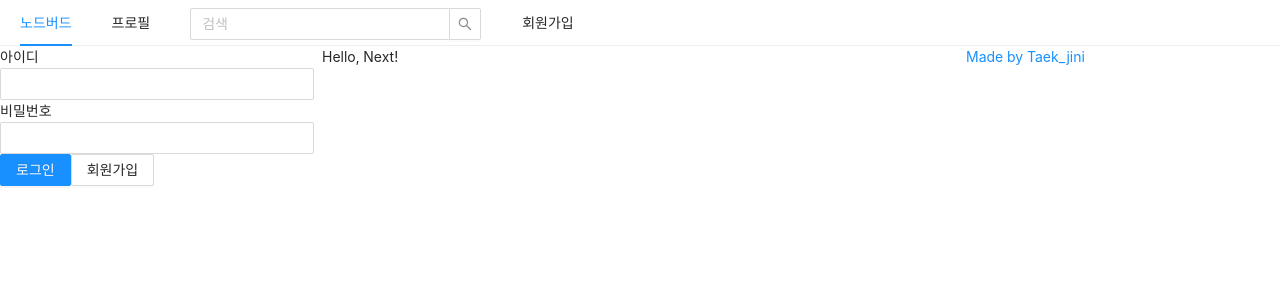
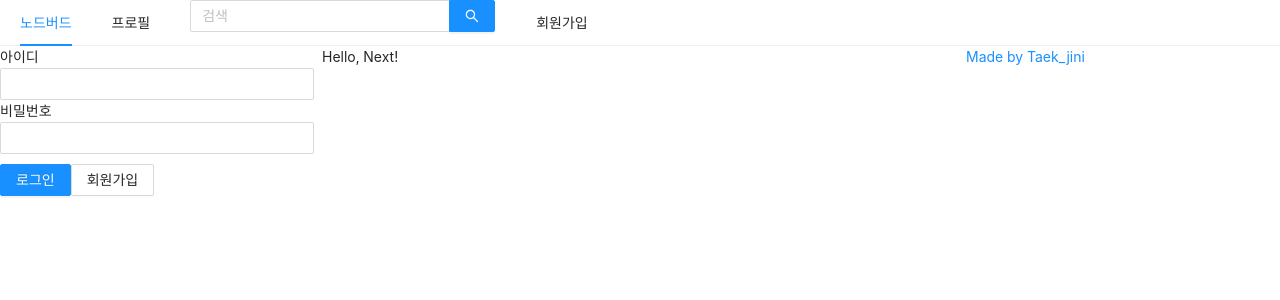
Before and after one commit to TaekJinJang/React-SNS, a Next.js app in the folder front/: page / in a window 1280 px wide. Shown: the top 300 px of the page. Built offline with nearby package versions, Linux system fonts and the light colour scheme.

Commit message:
인라인스타일을 최적화를 위해 styled로 변경

```diff
--- a/front/components/AppLayout.js
+++ b/front/components/AppLayout.js
@@ -2,9 +2,15 @@
 import Link from "next/link";
 import { Menu, Button, Input, Row, Col } from "antd";
 import { useState } from "react";
+import styled from "styled-components";
 
 import UserProfile from "../components/UserProfile";
 import LoginForm from "../components/LoginForm";
+
+const SearchInput = styled(Input.Search)`
+  // antd 디자인에 styled-component넣는법
+  verticalalign: "middle";
+`;
 
 const AppLayout = ({ children }) => {
   const [isLoggedIn, setIsLoggedIn] = useState(false);
@@ -22,11 +28,7 @@
           </Link>
         </Menu.Item>
         <Menu.Item>
-          <Input.Search
-            placeholder="검색"
-            allowClear
-            style={{ verticalAlign: "middle" }}
-          />
+          <SearchInput placeholder="검색" allowClear enterButton />
         </Menu.Item>
         <Menu.Item>
           <Link href="/signup">
--- a/front/components/LoginForm.js
+++ b/front/components/LoginForm.js
@@ -1,6 +1,11 @@
 import { Button, Form, Input } from "antd";
 import { useCallback, useState } from "react";
 import Link from "next/dist/client/link";
+import styled from "styled-components";
+
+const ButtonWrapper = styled.div`
+  margin-top: 10px;
+`;
 
 const LoginForm = () => {
   const [id, setId] = useState("");
@@ -31,7 +36,7 @@
           required
         />
       </div>
-      <div>
+      <ButtonWrapper>
         <Button type="primary" htmlFor="submit" loading={false}>
           로그인
         </Button>
@@ -40,7 +45,7 @@
             <Button>회원가입</Button>
           </a>
         </Link>
-      </div>
+      </ButtonWrapper>
     </Form>
   );
 };
```
